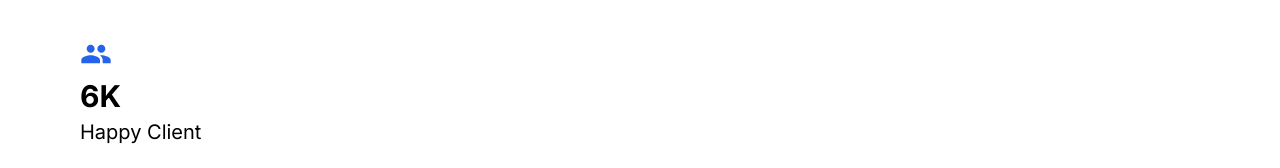
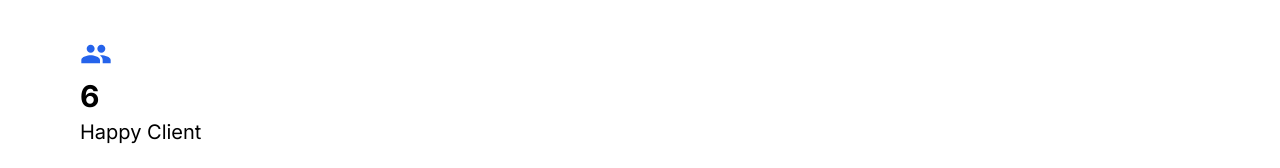
Before and after one commit to Richson-Tech/org, a Next.js app: page /about in a window 1280 px wide. Shown: the part 3527-3695 px from the top of the page. Built offline with nearby package versions, Linux system fonts and the light colour scheme.

Commit message:
new commits added

```diff
--- a/src/app/about/page.jsx
+++ b/src/app/about/page.jsx
@@ -236,13 +236,13 @@ const page = () => {
         <div className="pt-10 pl-10 pb-5">
           <MdPeople className="text-blue-600" size="2rem" />
           <h1 className="text-3xl font-bold pt-2 pb-1">
-            {numeral(lastNumber).format("0,0")}K
+            {numeral(lastNumber).format("0,0")}
           </h1>
           <h6 className="text-xl">Happy Client</h6>
         </div>
       </div>
 
-      <div>
+      <div className="flex flex-col">
         <h2 className="text-4xl text-center pl-5 pr-3 font-[roboto] font-bold pb-5 pt-6">
           CSBG Announces $2.1M to Bolster Supportive Services for Families
           Living in Affordable Housing
```
